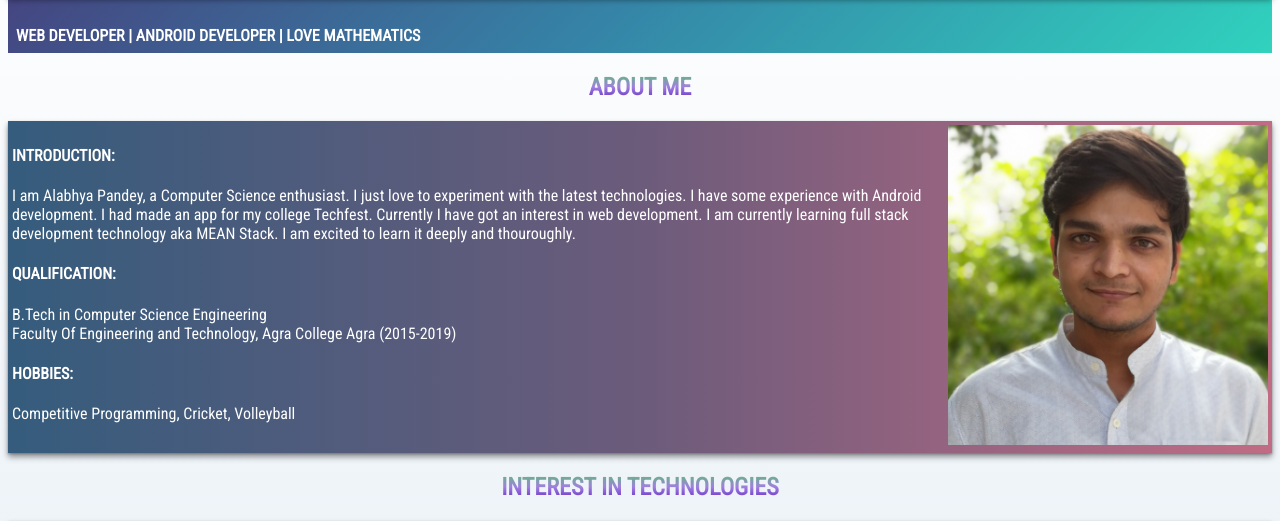
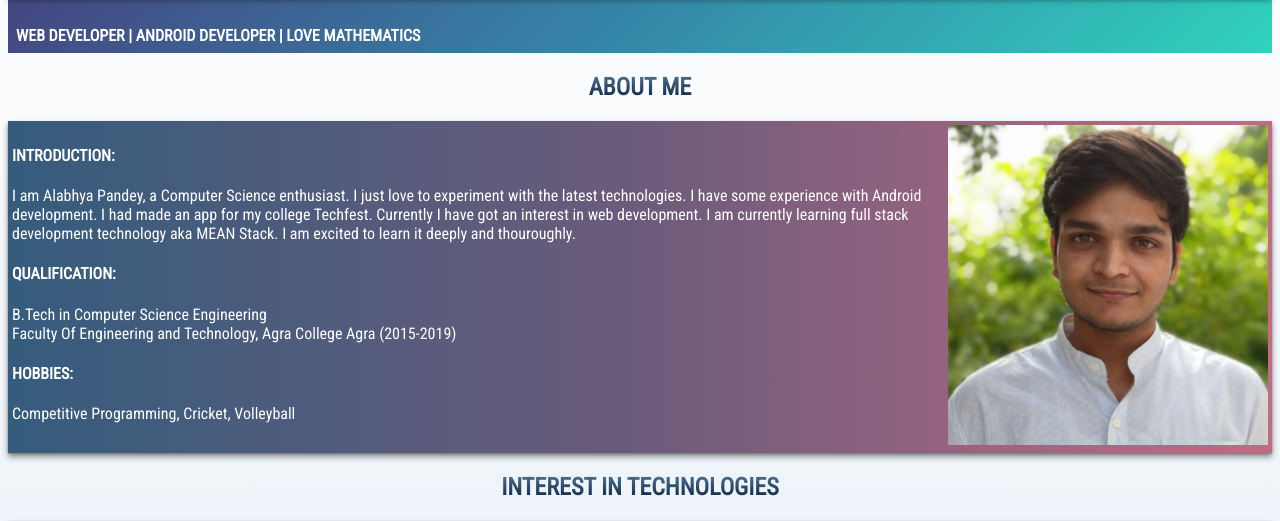
Before and after one commit to alabhya139/alabhya139.github.io, a plain HTML site: page index.html in a window 1280 px wide. Shown: the part 126-647 px from the top of the page. Drawn offline with Linux system fonts and the light colour scheme; a web font is replaced by a local one.

Commit message:
final touchup2

```diff
--- a/style.css
+++ b/style.css
@@ -33,7 +33,7 @@ header p{
 
 section h2{
     text-align: center;
-    background: -webkit-linear-gradient(#59C173,#a17fe0,#5D26C1);
+    background-image: linear-gradient(to top, #09203f 0%, #537895 100%);
     -webkit-background-clip:text;
     -webkit-text-fill-color: transparent;
 }
```
